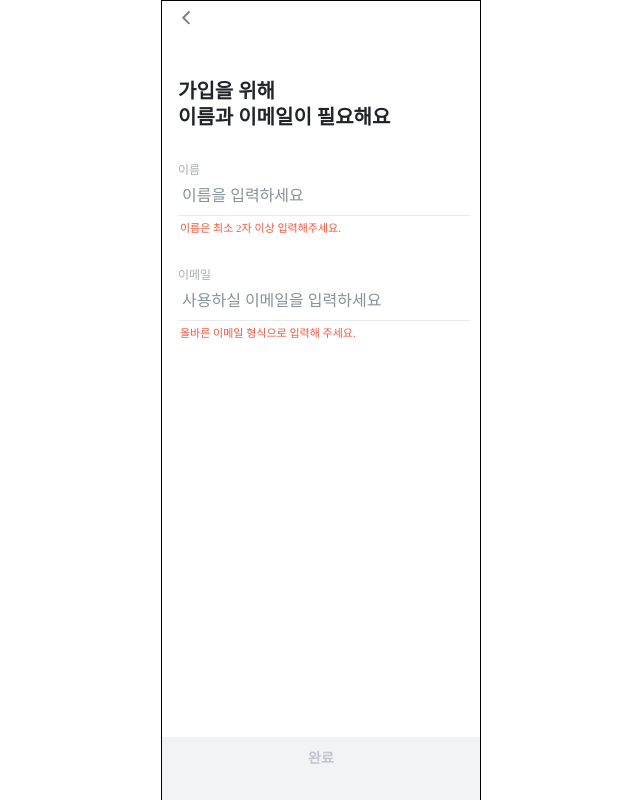
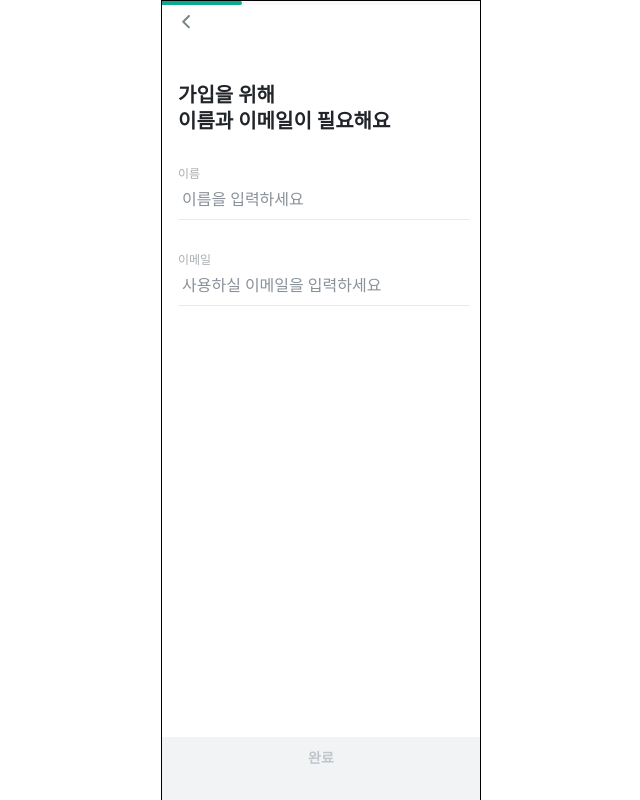
Before and after one commit to Gwasuwon-shot/Tutice_Client, a React (Vite) app: page /signup in a window 1280 px wide. Both pictures are taken after a click on the button "완료". Shown: the whole page, without its empty margins (319-959 px from the left). Built offline with nearby package versions, Linux system fonts and the light colour scheme; a web font is replaced by a local one; what recoil-persist would draw is missing.

Commit message:
[ feat ] 정규식 확인 후 버튼 활성화

```diff
--- a/src/components/signup/NameEmail.tsx
+++ b/src/components/signup/NameEmail.tsx
@@ -8,10 +8,12 @@ import { useRecoilState, useSetRecoilState } from "recoil";
 import { newUserData, stepNum } from "../../atom/signup/signup";
 import RegexField from "./RegexField";
 import { EMAIL_REGEX } from "../../core/signup/regex";
+import ProgressBar from "../common/ProgressBar";
 
 export default function NameEmail() {
   const [newUser, setNewUser] = useRecoilState(newUserData);
   const setStep = useSetRecoilState(stepNum);
+  // 이거 우째요...
   const [name, setName] = useState("");
   const [email, setEmail] = useState("");
   const [isName, setIsName] = useState(false);
@@ -21,34 +23,41 @@ export default function NameEmail() {
   const [emailFocus, setEmailFocus] = useState(false);
   const NAME_TEXT = "가입을 위해 \n 이름과 이메일이 필요해요";
 
+  // setName
   function handleNameChange(e: React.ChangeEvent<HTMLInputElement>) {
     e.preventDefault();
+
     setName(e.target.value);
-    name.length > 1 ? setIsName(true) : setIsName(false);
   }
 
+  // setEmail
   function handleEmailChange(e: React.ChangeEvent<HTMLInputElement>) {
     e.preventDefault();
+
     setEmail(e.target.value);
-    if (email.match(EMAIL_REGEX) === null) {
-      setIsEmail(false);
-    } else {
-      setIsEmail(true);
-    }
   }
 
+  // 완료 버튼으로 다음으로 넘어가기
   function handleDoneClick() {
     setNewUser((prev) => ({ ...prev, name: name, email: email }));
+
     setStep(3);
   }
 
   useEffect(() => {
-    name && email ? setIsActive(true) : setIsActive(false);
-    console.log(name, email, isEmail, isName);
+    // 이메일 정규식 확인
+    email.match(EMAIL_REGEX) === null ? setIsEmail(false) : setIsEmail(true);
+
+    // 이름 정규식 확인
+    name.length > 1 ? setIsName(true) : setIsName(false);
+
+    // 이메일, 이름 입력 및 정규식 확인 : 버튼 활성화
+    name && email && isName && isEmail ? setIsActive(true) : setIsActive(false);
   }, [name, email, isName, isEmail]);
 
   return (
     <>
+      <ProgressBar progress={email === "" ? 25 : 50} />
       <BackButton />
       <Container>
         <SignupTitleLayout MainText={NAME_TEXT} />
@@ -62,12 +71,12 @@ export default function NameEmail() {
             placeholder="이름을 입력하세요"
           />
         </InputNameWrapper>
-        {isName ? null : (
+        {!isName && nameFocus ? (
           <RegexField
             unMatchText="
         이름은 최소 2자 이상 입력해주세요."
           />
-        )}
+        ) : null}
         <InputEmailWrapper $isEmail={isEmail} $emailFocus={emailFocus}>
           <TextLabelLayout labelText={"이메일"} />
           <Inputfield
@@ -79,7 +88,7 @@ export default function NameEmail() {
           />
         </InputEmailWrapper>
 
-        {isEmail ? null : <RegexField unMatchText="올바른 이메일 형식으로 입력해 주세요." />}
+        {!isEmail && emailFocus ? <RegexField unMatchText="올바른 이메일 형식으로 입력해 주세요." /> : null}
         <BottomButton children="완료" isActive={isActive} onClick={handleDoneClick} />
       </Container>
     </>
--- a/src/components/signup/PwTos.tsx
+++ b/src/components/signup/PwTos.tsx
@@ -9,6 +9,7 @@ import { useRecoilState, useRecoilValue } from "recoil";
 import { newUserData } from "../../atom/signup/signup";
 import { PW_REGEX } from "../../core/signup/regex";
 import RegexField from "./RegexField";
+import ProgressBar from "../common/ProgressBar";
 
 export default function PwTos() {
   const [pwRegex, setPwRegex] = useState(false);
@@ -32,16 +33,6 @@ export default function PwTos() {
     }
   }
 
-  // function handlePWChange(e: React.ChangeEvent<HTMLInputElement>) {
-  //   e.preventDefault();
-  //   setPw(e.target.value);
-  // }
-
-  // function handleConfirmChange(e: React.ChangeEvent<HTMLInputElement>) {
-  //   e.preventDefault();
-  //   setConfirmPw(e.target.value);
-  // }
-
   function handlePWMatched(e: React.ChangeEvent<HTMLInputElement>) {
     e.preventDefault();
     setConfirmPw(e.target.value);
@@ -53,6 +44,7 @@ export default function PwTos() {
 
   return (
     <>
+      <ProgressBar progress={75} />
       <BackButton />
       <Container>
         <TitleWrapper>
--- a/src/components/signup/Role.tsx
+++ b/src/components/signup/Role.tsx
@@ -7,6 +7,7 @@ import { useRecoilState, useSetRecoilState } from "recoil";
 import { newUserData, stepNum } from "../../atom/signup/signup";
 import SignupTitleLayout from "./SignupTitleLayout";
 import BackButton from "../common/BackButton";
+import ProgressBar from "../common/ProgressBar";
 
 export default function Role() {
   const [role, setRole] = useState("");
@@ -31,6 +32,7 @@ export default function Role() {
   }, []);
   return (
     <>
+      <ProgressBar progress={0} />
       <BackButton />
       <Container>
         <SignupTitleLayout MainText={ROLE_TEXT} />
--- a/src/components/signup/ToS.tsx
+++ b/src/components/signup/ToS.tsx
@@ -3,6 +3,7 @@ import { styled } from "styled-components";
 import { Link } from "react-router-dom";
 import { TosNoneSignupIc } from "../../assets";
 import { TosCheckedSignupIc } from "../../assets";
+import ProgressBar from "../common/ProgressBar";
 
 export default function ToS() {
   const [checked, setChecked] = useState(false);
```
